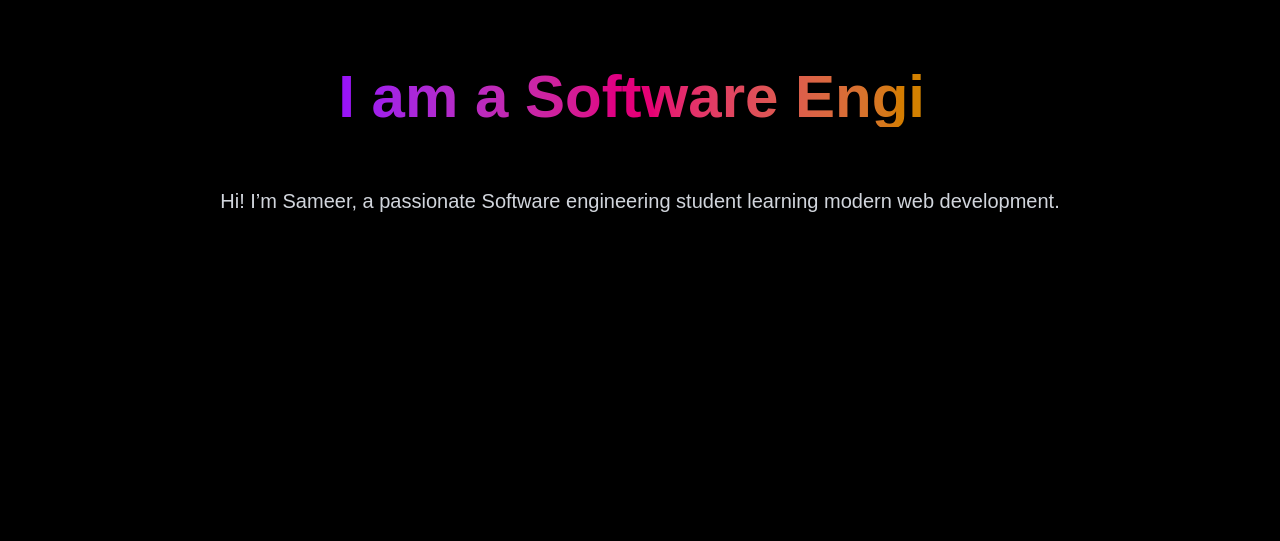
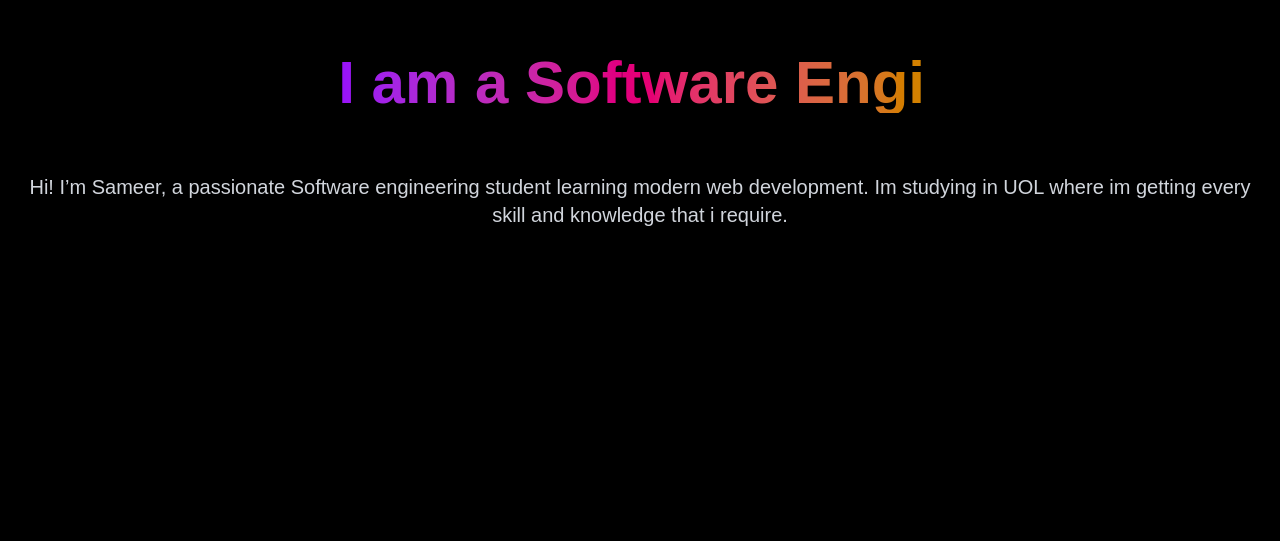
Before and after one commit to sameer890678/portfolio, a Next.js app: page / in a window 1280 px wide. Shown: the part 259-800 px from the top of the page. Built offline with nearby package versions, Linux system fonts and the light colour scheme.

Commit message:
editing changes

```diff
--- a/app/page.tsx
+++ b/app/page.tsx
@@ -44,7 +44,7 @@ export default function Home() {
           <span className="animate-pulse">|</span>
         </h1>
         <p className="mt-15 text-lg md:text-xl text-gray-300 text-center">
-          Hi! I’m Sameer, a passionate Software engineering student learning modern web development.
+          Hi! I’m Sameer, a passionate Software engineering student learning modern web development. Im studying in UOL where im getting every skill and knowledge that i require.
         </p>
       </section>
 
```
